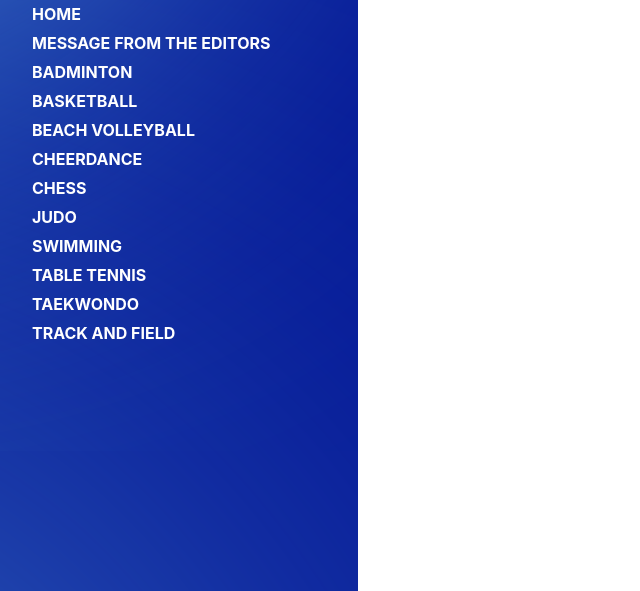
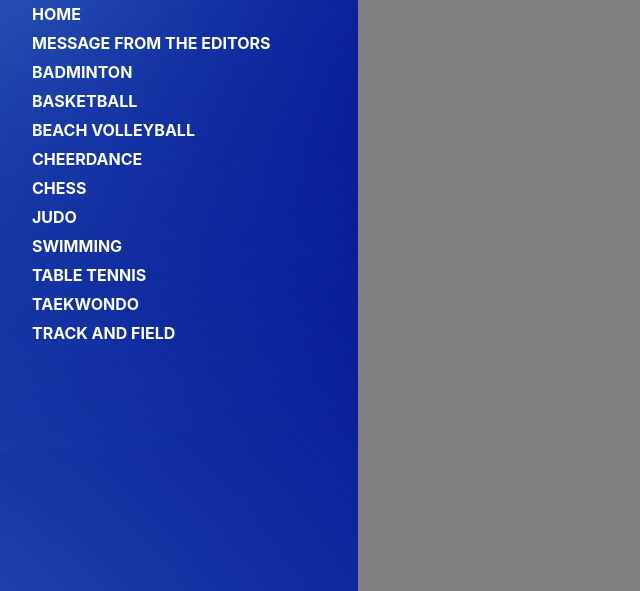
Before and after one commit to theguidon/uaap86-1, a website built with Vite: page index.html in a window 1280 px wide. Shown: the part 209-800 px from the top of the page, without its empty margins (0-640 px from the left). Built offline with nearby package versions, Linux system fonts and the light colour scheme.

Commit message:
Backdrop blur added

```diff
--- a/index.html
+++ b/index.html
@@ -70,6 +70,7 @@
   </head>
   <body>
     <div id="side-nav">
+      <div class="screen_filter"></div>
       <img class="side_nav_bg" src="./src/assets/images/SideNav_Background.svg">
       <div class="content_container">
         <div class="exit">
--- a/src/css/side-nav.css
+++ b/src/css/side-nav.css
@@ -1,3 +1,12 @@
+#side-nav .screen_filter{
+    position: fixed;
+    top: 0;
+    left: 0;
+    min-width: 100%;
+    min-height: 100%;
+    backdrop-filter: blur(4px);
+    backdrop-filter: brightness(50%);
+}
 #side-nav .side_nav_bg {
     position: fixed;
     top: 0;
```
